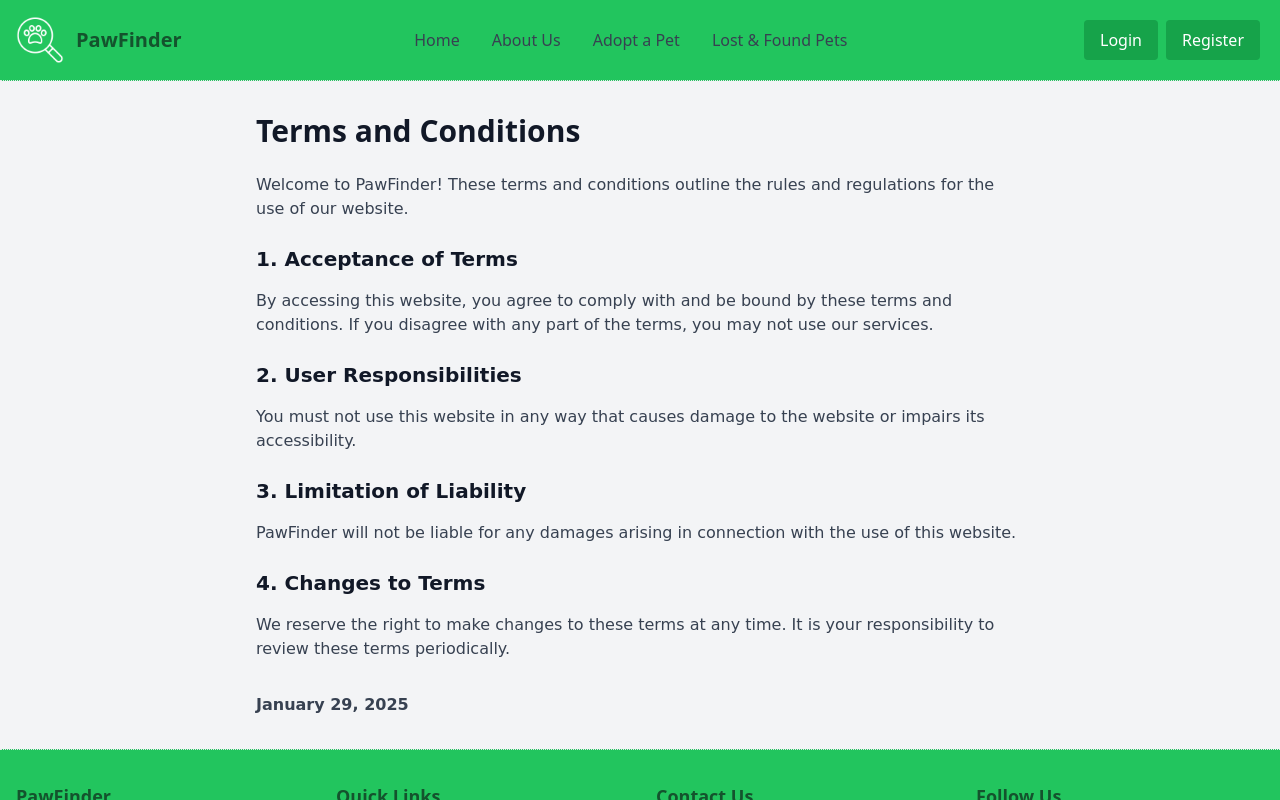
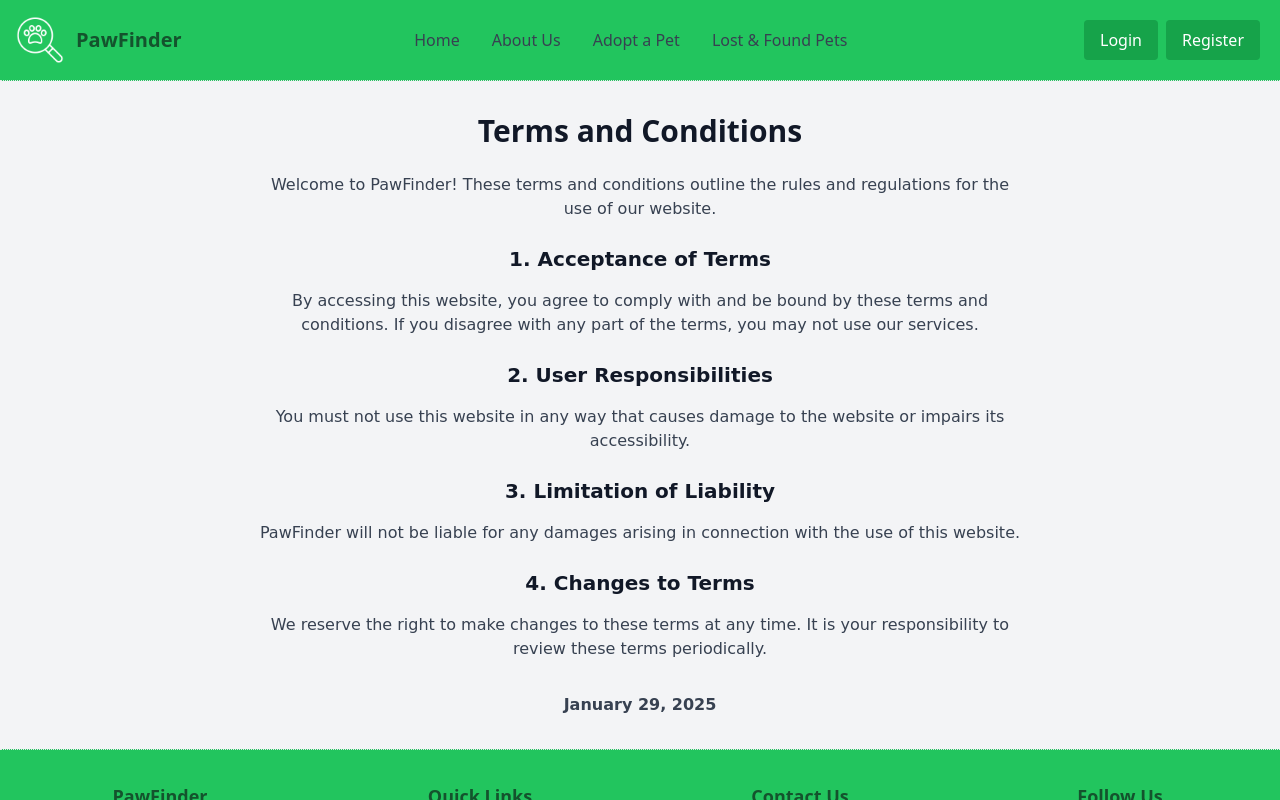
Before and after one commit to antoan-97/Pet-Finder, a React (Vite) app in the folder client/: page /terms in a window 1280 px wide. Built offline with nearby package versions, Linux system fonts and the light colour scheme; no server answers.

Commit message:
Update index.css with layout and logo styling

```diff
--- a/client/src/index.css
+++ b/client/src/index.css
@@ -16,14 +16,50 @@ body {
 }
 
 #root {
+    width: 100%;
+    margin: 0 auto;
+    padding: 0;
+    text-align: center;
     display: flex;
     flex-direction: column;
+    min-height: 100vh;
 }
+
 @layer base {
     p {
-      @apply font-comic;
+        @apply font-comic;
     }
     h2 {
-      @apply font-comic;
+        @apply font-comic;
     }
-  }
+}
+
+/* Logo animations if needed */
+@layer components {
+    .logo {
+        @apply h-24 p-6 transition-all duration-300;
+    }
+
+    .logo:hover {
+        filter: drop-shadow(0 0 2em #646cffaa);
+    }
+
+    .logo.react:hover {
+        filter: drop-shadow(0 0 2em #61dafbaa);
+    }
+}
+
+@keyframes logo-spin {
+    from {
+        transform: rotate(0deg);
+    }
+    to {
+        transform: rotate(360deg);
+    }
+}
+
+@media (prefers-reduced-motion: no-preference) {
+    a:nth-of-type(2) .logo {
+        animation: logo-spin infinite 20s linear;
+    }
+}
```
